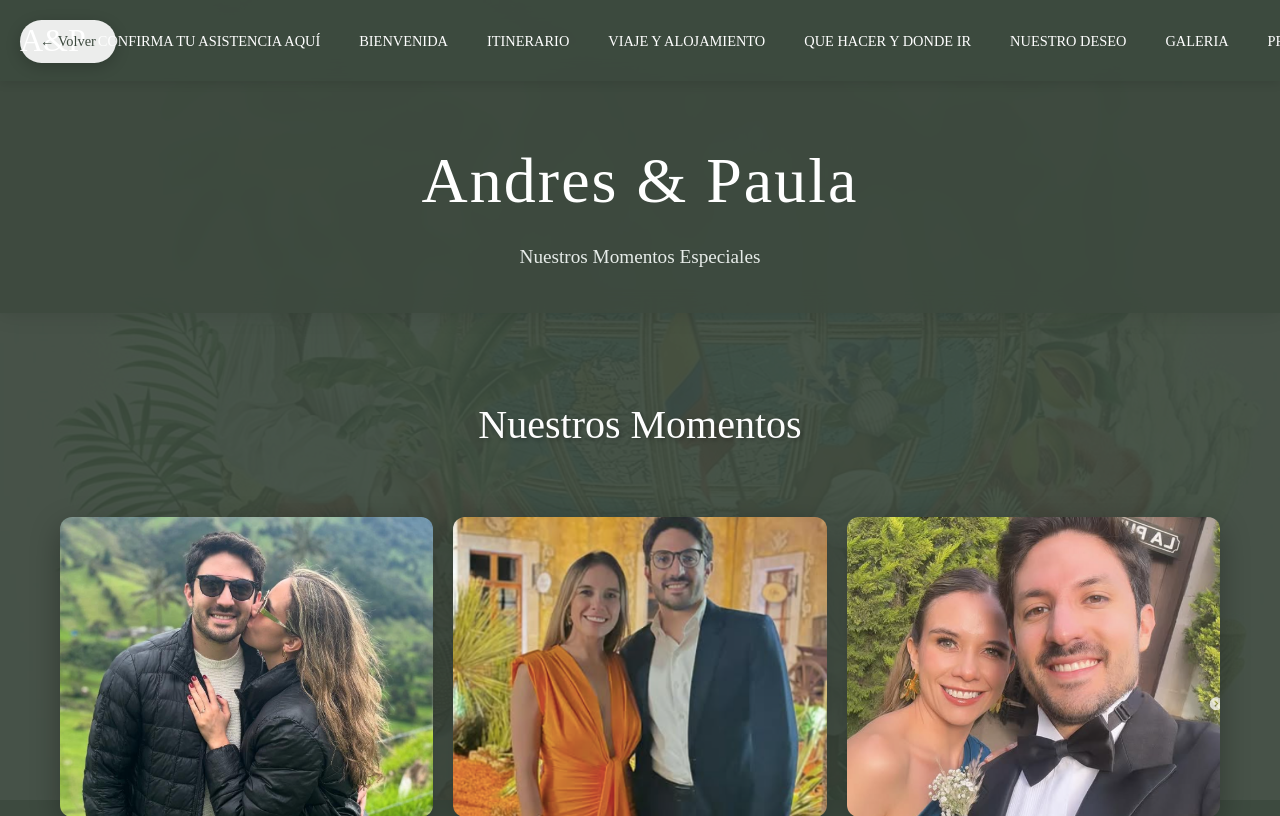
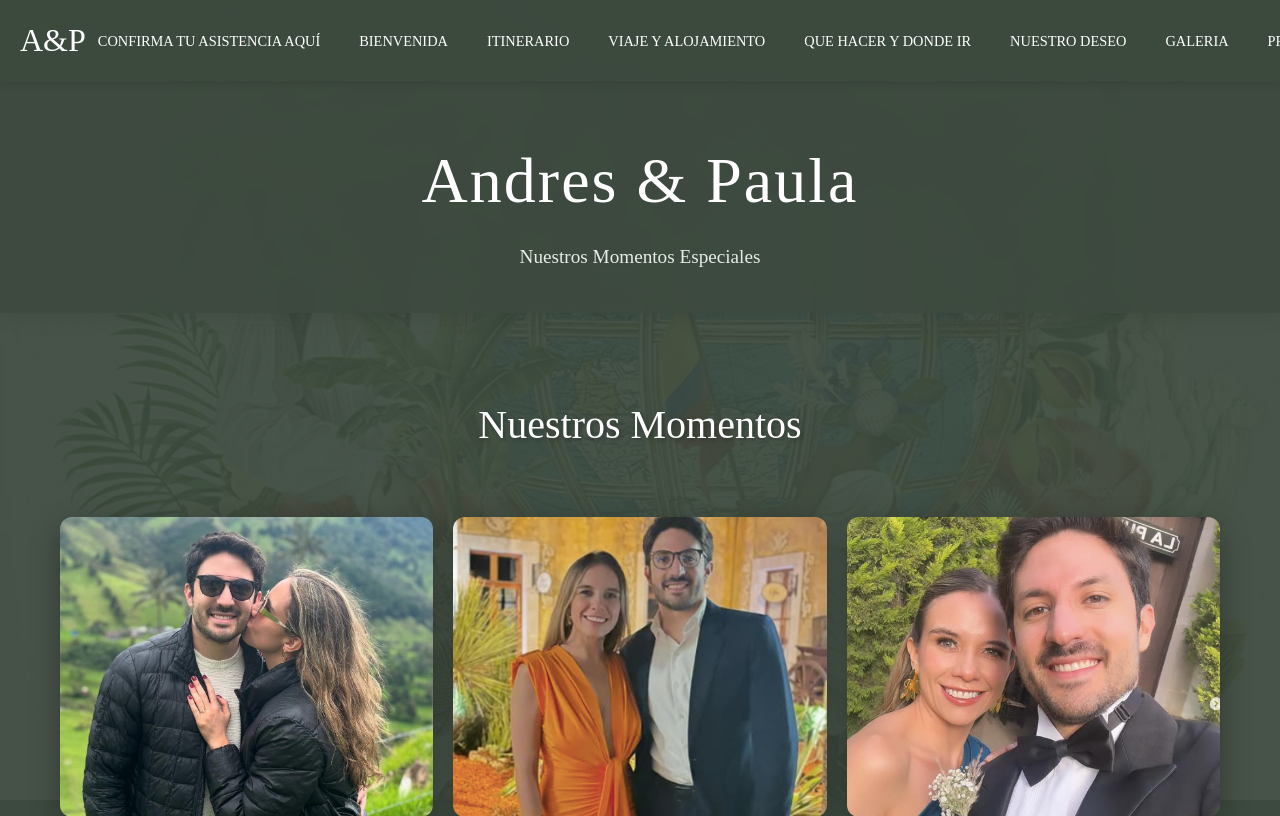
Before and after one commit to songgukdiaz/eternal-vows, a Django app: page /galeria in a window 1280 px wide. Shown: the top 816 px of the page. Run offline with Django 5.2, Linux system fonts and the light colour scheme.

Commit message:
removed back button

```diff
--- a/frontend/templates/frontend/galeria.html
+++ b/frontend/templates/frontend/galeria.html
@@ -520,9 +520,6 @@
 <img src="{% static 'images/wedding_background10.jpeg' %}" alt="Wedding Background" class="page-background">
 <div class="page-overlay"></div>
 
-<!-- Back button -->
-<a href="javascript:history.back()" class="back-btn">← Volver</a>
-
 <!-- Header -->
 <header class="header">
     <h1>Andres & Paula</h1>
```
